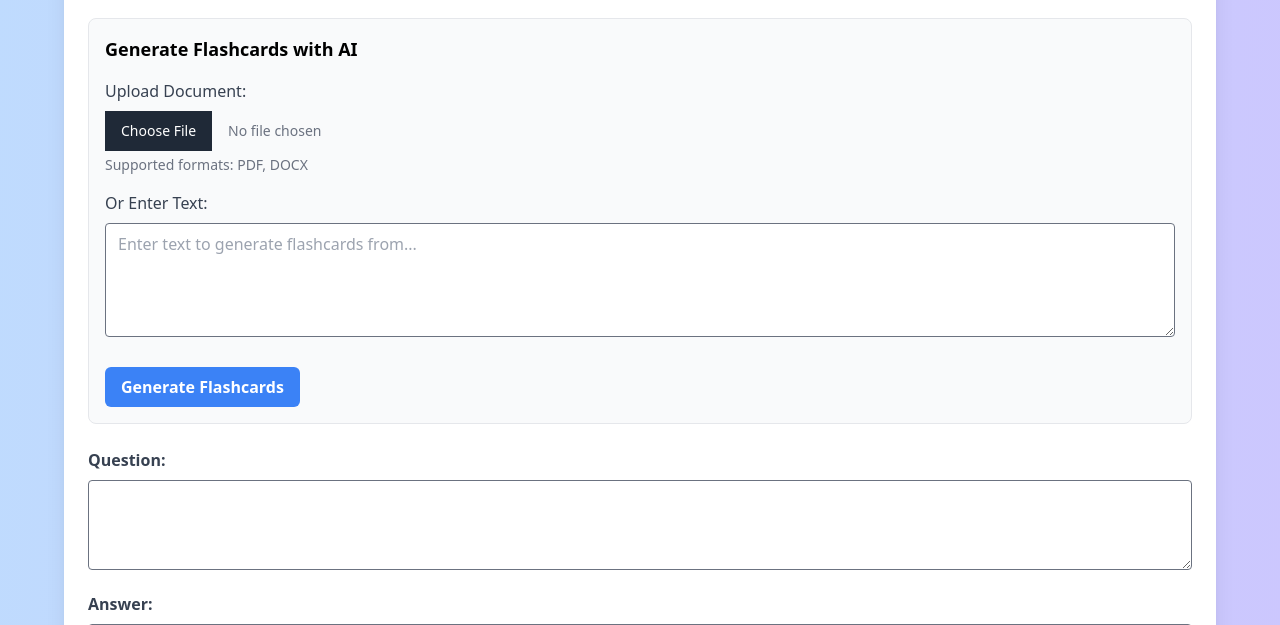
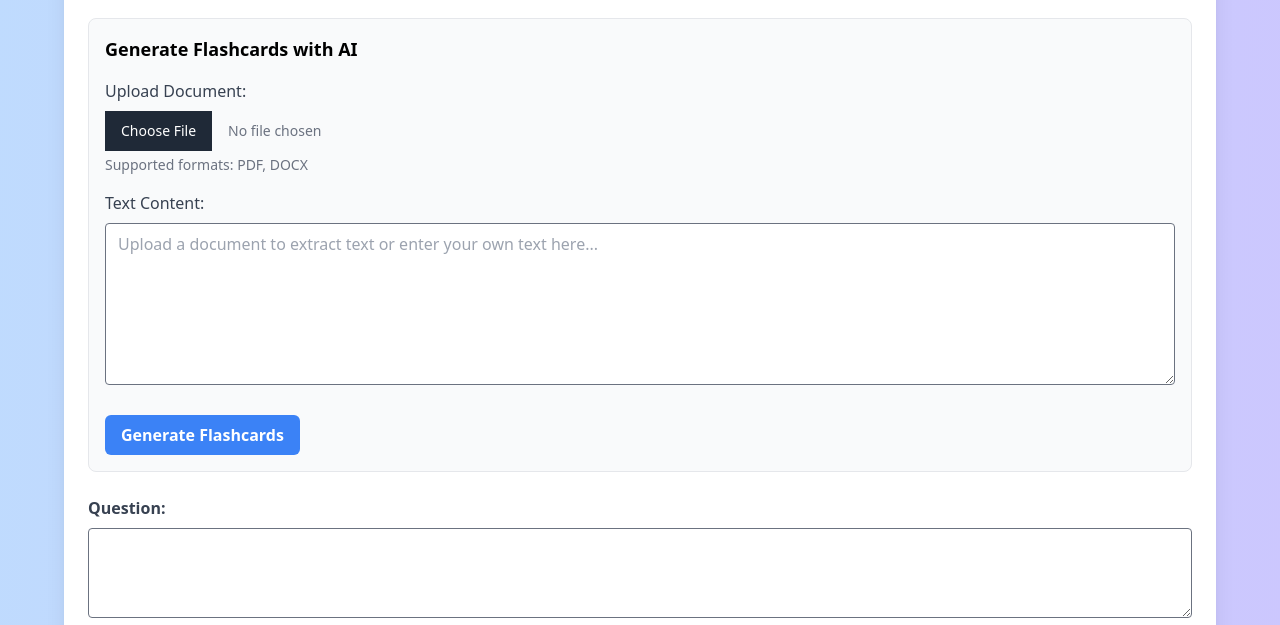
Before and after one commit to ConnectiveTCS/flashcard_app, a Flask app: page /admin in a window 1280 px wide. Shown: the part 154-779 px from the top of the page. Run offline with Flask 2, Linux system fonts and the light colour scheme; some libraries are stand-ins or nearby versions.

Commit message:
Add text extraction endpoint and update upload handling to require text input

```diff
--- a/app.py
+++ b/app.py
@@ -138,19 +138,30 @@ def delete_flashcard(index):
         os.unlink(temp_path)
         return jsonify({"success": False, "message": str(e)}), 500
 
+@app.route("/extract-text", methods=["POST"])
+def extract_text_endpoint():
+    """Extract text from uploaded file and return it"""
+    if 'file' not in request.files:
+        return jsonify({"error": "No file provided"}), 400
+
+    file = request.files['file']
+    if file.filename == '':
+        return jsonify({"error": "No file selected"}), 400
+
+    try:
+        text = extract_text(file)
+        return jsonify({"text": text})
+    except Exception as e:
+        return jsonify({"error": str(e)}), 500
 
 @app.route("/upload", methods=["POST"])
 def upload():
-    # Check if we're getting a file or text input
-    if 'file' in request.files and request.files['file'].filename:
-        f = request.files.get("file")
-        # 1) Extract raw text
-        raw_text = extract_text(f)
-    elif 'text' in request.form and request.form['text'].strip():
-        # If text was provided directly
-        raw_text = request.form['text']
-    else:
-        return jsonify({"error": "No file or text provided"}), 400
+    # Always expect text input now, not files
+    if 'text' not in request.form or not request.form['text'].strip():
+        return jsonify({"error": "No text provided"}), 400
+
+    # Get the text from the form
+    raw_text = request.form['text']
 
     # 2) Split into manageable chunks
     chunks = chunk_text(raw_text, max_tokens=3000)
@@ -166,20 +177,49 @@ def upload():
         """
         return jsonify({"error": error_msg.strip()}), 500
 
-    # 3) For each chunk, call Pipedream + OpenAI
+    # 3) For each chunk, call Pipedream + OpenAI with proper error handling
     all_flashcards = []
     try:
-        for chunk in chunks:
-            resp = requests.post(
-                pipedream_url,
-                json={"content": chunk}
-            )
-            resp.raise_for_status()
-            data = resp.json()
-            # assume Pipedream returns {"flashcards": "…markdown table…"}
-            all_flashcards.append(data["flashcards"])
-    except requests.exceptions.RequestException as e:
-        return jsonify({"error": f"API request failed: {str(e)}"}), 500
+        for i, chunk in enumerate(chunks):
+            try:
+                # Try with POST first (most APIs expect this for JSON data)
+                resp = requests.post(
+                    pipedream_url,
+                    json={"content": chunk}
+                )
+
+                # If we get an error response, try GET as fallback
+                if resp.status_code >= 400:
+                    resp = requests.get(
+                        pipedream_url,
+                        params={"content": chunk}
+                    )
+
+                resp.raise_for_status()
+                data = resp.json()
+
+                # Check if the expected key exists in the response
+                if "flashcards" not in data:
+                    return jsonify({
+                        "error": f"API response missing 'flashcards' field. Response: {data}"
+                    }), 500
+
+                all_flashcards.append(data["flashcards"])
+
+            except requests.exceptions.RequestException as e:
+                # Add more detailed error information
+                error_detail = f"Chunk {i+1}/{len(chunks)}: {str(e)}"
+                if hasattr(e, 'response') and e.response:
+                    error_detail += f"\nStatus code: {e.response.status_code}"
+                    try:
+                        error_detail += f"\nResponse: {e.response.text}"
+                    except:
+                        pass
+
+                return jsonify({"error": f"API request failed: {error_detail}"}), 500
+
+    except Exception as e:
+        return jsonify({"error": f"Error processing text: {str(e)}"}), 500
 
     # 4) Combine & send back
     combined = "\n\n".join(all_flashcards)
--- a/templates/admin.html
+++ b/templates/admin.html
@@ -67,8 +67,9 @@
             </div>
 
             <div>
-              <label for="custom-input" class="block text-gray-700 font-medium mb-2">Or Enter Text:</label>
-              <textarea id="custom-input" rows="4" class="w-full px-3 py-2 border rounded focus:outline-none focus:ring-2 focus:ring-blue-400" placeholder="Enter text to generate flashcards from..."></textarea>
+              <label for="custom-input" class="block text-gray-700 font-medium mb-2">Text Content:</label>
+              <textarea id="custom-input" rows="6" class="w-full px-3 py-2 border rounded focus:outline-none focus:ring-2 focus:ring-blue-400" placeholder="Upload a document to extract text or enter your own text here..."></textarea>
+              <p id="text-source" class="text-sm italic text-gray-500 mt-1 hidden">Text extracted from file. You can edit it before generating flashcards.</p>
             </div>
 
             <div class="pt-2">
@@ -473,15 +474,69 @@
 
       // AI Flashcard Generation
       document.addEventListener('DOMContentLoaded', function() {
+        // Handle file selection and extract text
+        document.getElementById('upload-file').addEventListener('change', function(e) {
+          const fileInput = e.target;
+          const textArea = document.getElementById('custom-input');
+          const textSource = document.getElementById('text-source');
+          const loadingSpinner = document.getElementById('loading-spinner');
+
+          if (fileInput.files.length === 0) {
+            return;
+          }
+
+          // Show loading spinner
+          loadingSpinner.classList.remove('hidden');
+
+          const file = fileInput.files[0];
+          const formData = new FormData();
+          formData.append('file', file);
+
+          // Call the extract-text endpoint
+          fetch('/extract-text', {
+            method: 'POST',
+            body: formData
+          })
+          .then(response => {
+            if (!response.ok) {
+              throw new Error('Network response was not ok');
+            }
+            return response.json();
+          })
+          .then(data => {
+            // Hide loading spinner
+            loadingSpinner.classList.add('hidden');
+
+            if (data.error) {
+              alert('Error extracting text: ' + data.error);
+              return;
+            }
+
+            // Populate the textarea with the extracted text
+            textArea.value = data.text;
+
+            // Show the source note
+            textSource.classList.remove('hidden');
+          })
+          .catch(error => {
+            // Hide loading spinner
+            loadingSpinner.classList.add('hidden');
+
+            // Show error message
+            alert('Error extracting text: ' + error.message);
+            console.error('Error:', error);
+          });
+        });
+
+        // Handle form submission
         document.getElementById('generate-btn').addEventListener('click', function() {
-          const fileInput = document.getElementById('upload-file');
           const textInput = document.getElementById('custom-input');
           const loadingSpinner = document.getElementById('loading-spinner');
           const responseModal = document.getElementById('aiResponseModal');
           const responseContent = document.getElementById('aiResponseContent');
 
-          // Check if either file or text is provided
-          if ((fileInput.files.length === 0) && (textInput.value.trim() === '')) {
+          // Check if text is provided
+          if (textInput.value.trim() === '') {
             alert('Please upload a file or enter text to generate flashcards.');
             return;
           }
@@ -491,14 +546,8 @@
 
           let formData = new FormData();
 
-          // If file is uploaded, use that
-          if (fileInput.files.length > 0) {
-            formData.append('file', fileInput.files[0]);
-          }
-          // Otherwise use the text input
-          else if (textInput.value.trim() !== '') {
-            formData.append('text', textInput.value);
-          }
+          // Always use the text from the textarea
+          formData.append('text', textInput.value.trim());
 
           // Make the AJAX request
           fetch('/upload', {
```
